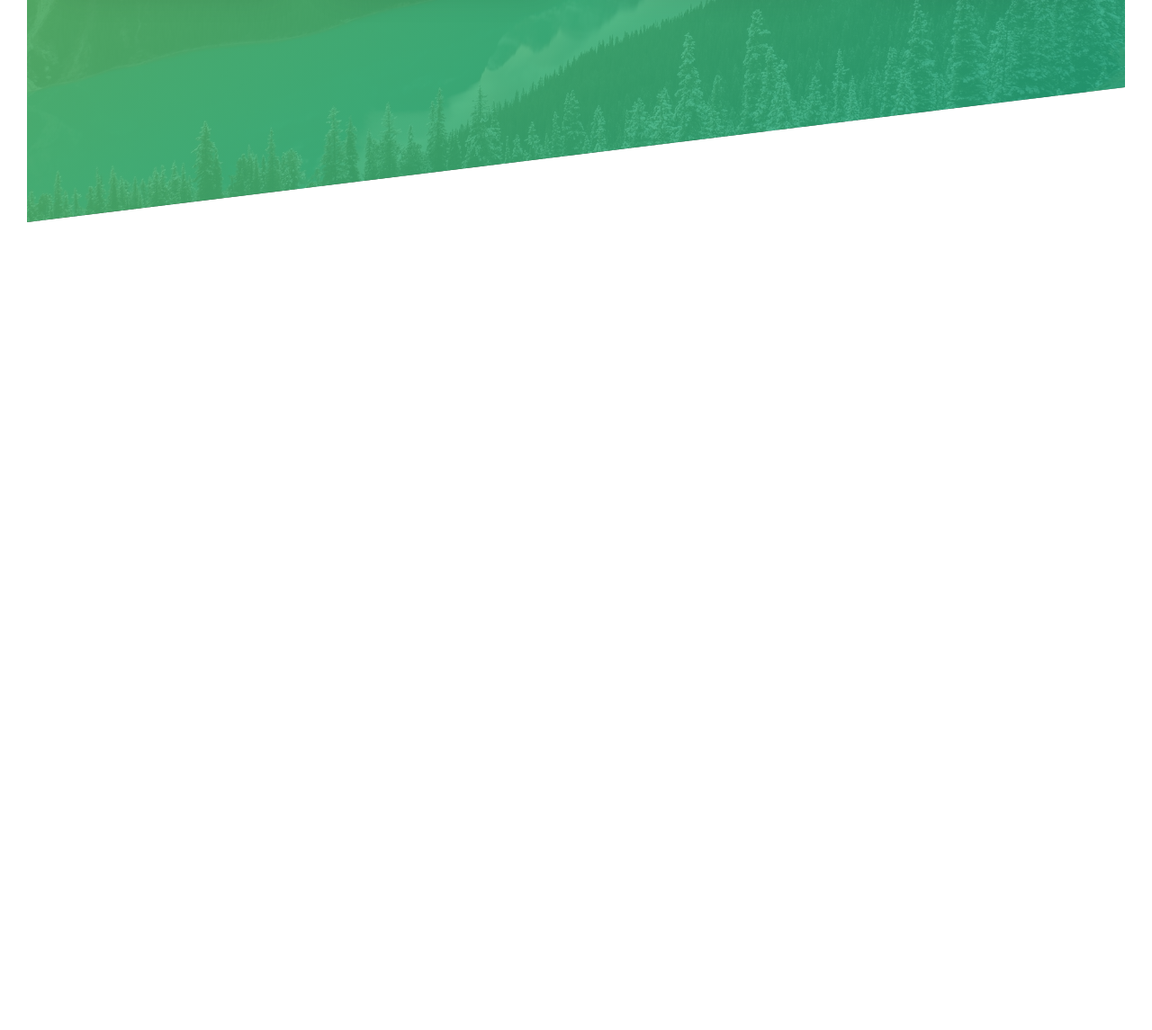
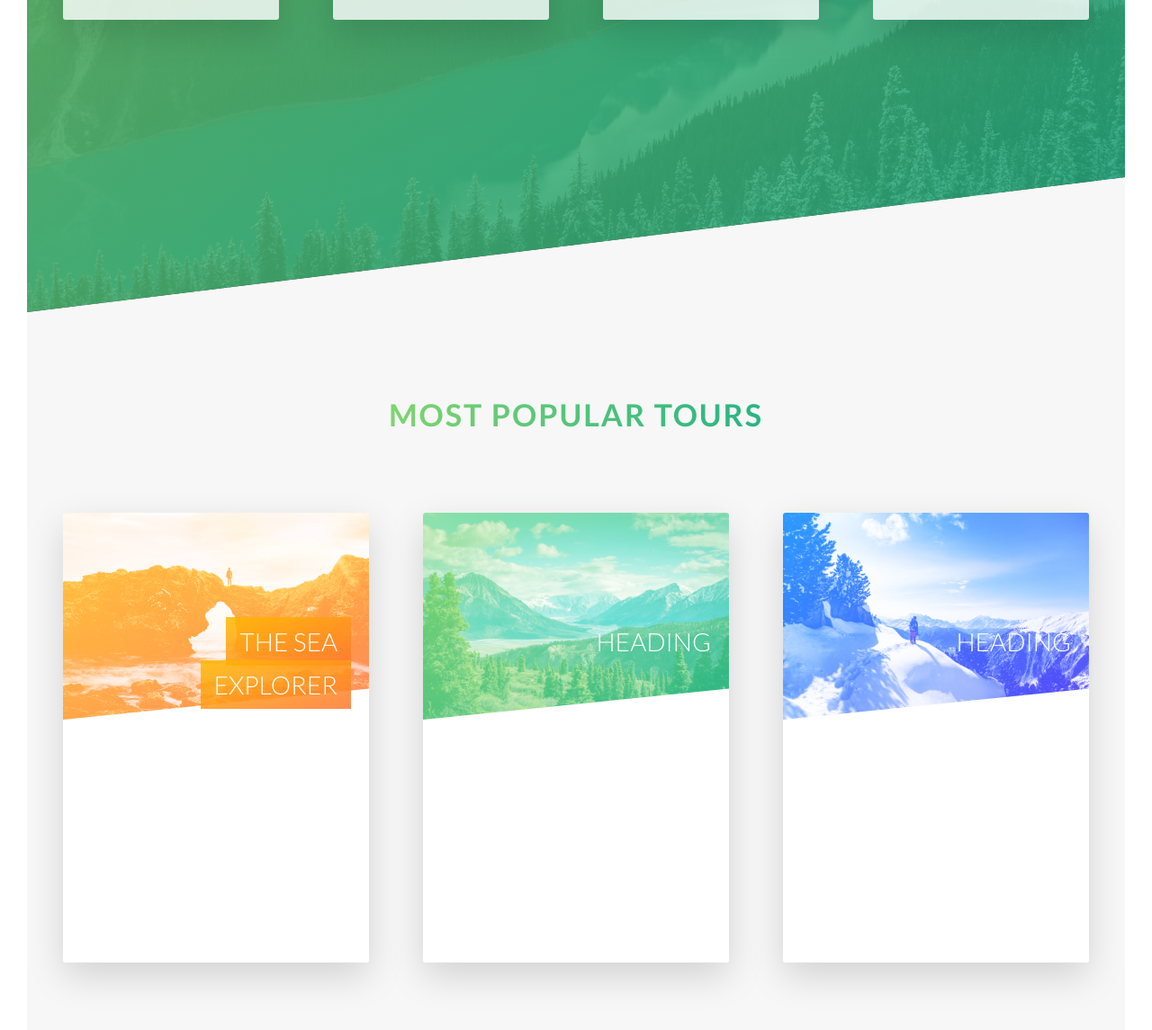
Before and after one commit to samcro85/Natours-project, a website: page index.html in a window 1280 px wide. Shown: the part 2024-3169 px from the top of the page at 90% size. Before the commit the page ends 2271 px from the top, so only its background shows below. Drawn offline with Linux system fonts and the light colour scheme.

Commit message:
creato modulo card

```diff
--- a/index.html
+++ b/index.html
@@ -91,7 +91,6 @@
       <section class="feature-section">
         <div class="row">
           <div class="col-1-of-4">
-
             <!-- CARD 1 -->
             <div class="feature-box">
               <i class="feature-box__icon icon-basic-world"></i>
@@ -105,7 +104,6 @@
             </div>
           </div>
           <div class="col-1-of-4">
-
             <!-- CARD 2 -->
             <div class="feature-box">
               <i class="feature-box__icon icon-basic-compass"></i>
@@ -119,7 +117,6 @@
             </div>
           </div>
           <div class="col-1-of-4">
-
             <!-- CARD 3 -->
             <div class="feature-box">
               <i class="feature-box__icon icon-basic-map"></i>
@@ -133,7 +130,6 @@
             </div>
           </div>
           <div class="col-1-of-4">
-
             <!-- CARD 4 -->
             <div class="feature-box">
               <i class="feature-box__icon icon-basic-heart"></i>
@@ -144,6 +140,59 @@
                 Lorem ipsum dolor sit amet consectetur adipisicing elit. Laborum
                 esse, consectetur mollitia error corrupti maxime.
               </p>
+            </div>
+          </div>
+        </div>
+      </section>
+
+      <!-- TOURS SECTION -->
+      <section class="tours-section">
+        <div class="u-center-text u-margin-bottom-big">
+          <h2 class="secondary-heading">Most popular tours</h2>
+        </div>
+
+        <div class="row">
+          <div class="col-1-of-3">
+            <!-- CARD 1 -->
+            <div class="card">
+              <div class="card__side card__side--front card__side--front-1">
+                <div class="card__picture card__picture--1">&nbsp;</div>
+                <h4 class="card__heading">
+                  <span class="card__heading-span card__heading-span--1"
+                    >The Sea Explorer</span
+                  >
+                </h4>
+                <div class="card__details">Details</div>
+              </div>
+              <div class="card__side card__side--back card__side--back-1">
+                Back
+              </div>
+            </div>
+          </div>
+          <div class="col-1-of-3">
+            <!-- CARD 2 -->
+            <div class="card">
+              <div class="card__side card__side--front card__side--front-2">
+                <div class="card__picture card__picture--2">&nbsp;</div>
+                <div class="card__heading">Heading</div>
+                <div class="card__details">Details</div>
+              </div>
+              <div class="card__side card__side--back card__side--back-2">
+                Back
+              </div>
+            </div>
+          </div>
+          <div class="col-1-of-3">
+            <!-- CARD 3 -->
+            <div class="card">
+              <div class="card__side card__side--front card__side--front-3">
+                <div class="card__picture card__picture--3">&nbsp;</div>
+                <div class="card__heading">Heading</div>
+                <div class="card__details">Details</div>
+              </div>
+              <div class="card__side card__side--back card__side--back-3">
+                Back
+              </div>
             </div>
           </div>
         </div>
--- a/sass/abstracts/_variables.scss
+++ b/sass/abstracts/_variables.scss
@@ -2,11 +2,19 @@
 $color-primary: #55c57a;
 $color-primary-light: #7ed56f;
 $color-primary-dark: #28b485;
+
+$color-secondary-light: #ffb900;
+$color-secondary-dark: #ff7730;
+
+$color-tertiary-light: #2998ff;
+$color-tertiary-dark: #5643fa;
+
 $color-grey-dark: #777;
 $color-grey-light: #bbb;
+
 $color-black: #000;
 $color-grey-light-1: #f7f7f7;
-
+$color-grey-light-2: #eee;
 // ---- GRID ----
 $grid-width: 114rem;
 $vertical-gap: 8rem;
@@ -16,9 +24,21 @@ $horizontal-gap: 6rem;
 $default-font-size: 1.6rem;
 
 // ---- BUTTONS BOX SHADOW TRANSFORMATION ----
-$btn-hover-box-shadow: 0 1rem 2rem rgba($color: #000000, $alpha: 0.15);
+$btn-hover-box-shadow: 0 1rem 2rem
+  rgba(
+    $color: #000000,
+    $alpha: 0.15,
+  );
 
-$btn-active-box-shadow: 0 0.5rem 1rem rgba($color: #000000, $alpha: 0.15);
+$btn-active-box-shadow: 0 0.5rem 1rem
+  rgba(
+    $color: #000000,
+    $alpha: 0.15,
+  );
 
 // -------- COMPOSITION-BOX-SHADOW- TRASFORMATION -----
-$img-hover-box-shadow:0 2.5rem 4rem rgba($color: #000000, $alpha: 0.5);
+$img-hover-box-shadow: 0 2.5rem 4rem
+  rgba(
+    $color: #000000,
+    $alpha: 0.5,
+  );
--- a/sass/components/_feature-box.scss
+++ b/sass/components/_feature-box.scss
@@ -23,6 +23,4 @@
   &:hover {
     transform: translateY(-1.5rem) scale(1.03);
   }
-  &__text {
-  }
 }
--- a/sass/main.scss
+++ b/sass/main.scss
@@ -10,6 +10,7 @@
 @import "./components/buttons";
 @import "./components/feature-box";
 @import "./components/composition";
+@import "./components/cards";
 
 @import "./layouts/grid";
 @import "./layouts/header";
--- a/sass/pages/_home.scss
+++ b/sass/pages/_home.scss
@@ -5,7 +5,7 @@
 }
 
 .feature-section {
-  padding: 20rem 0;
+  padding: 25rem 0;
   background-image: linear-gradient(
       to right bottom,
       rgba($color-primary-light, 0.8),
@@ -13,8 +13,7 @@
     ),
     url(../img/nat-4.jpg);
   background-size: cover;
-  background-position: top;
-margin-top: -15rem;
+  margin-top: -15rem;
   transform: skewY(-7deg);
 
   // Questo selezione il figlio diretto e annulla l'effetto di skew riportandolo alla condizione iniziale.
@@ -22,3 +21,9 @@ margin-top: -15rem;
     transform: skewY(7deg);
   }
 }
+
+.tours-section {
+  background-color: $color-grey-light-1;
+  padding: 30rem 0 50rem 0;
+  margin-top: -14rem;
+}
```
Also changed, not shown: css/main.css.
